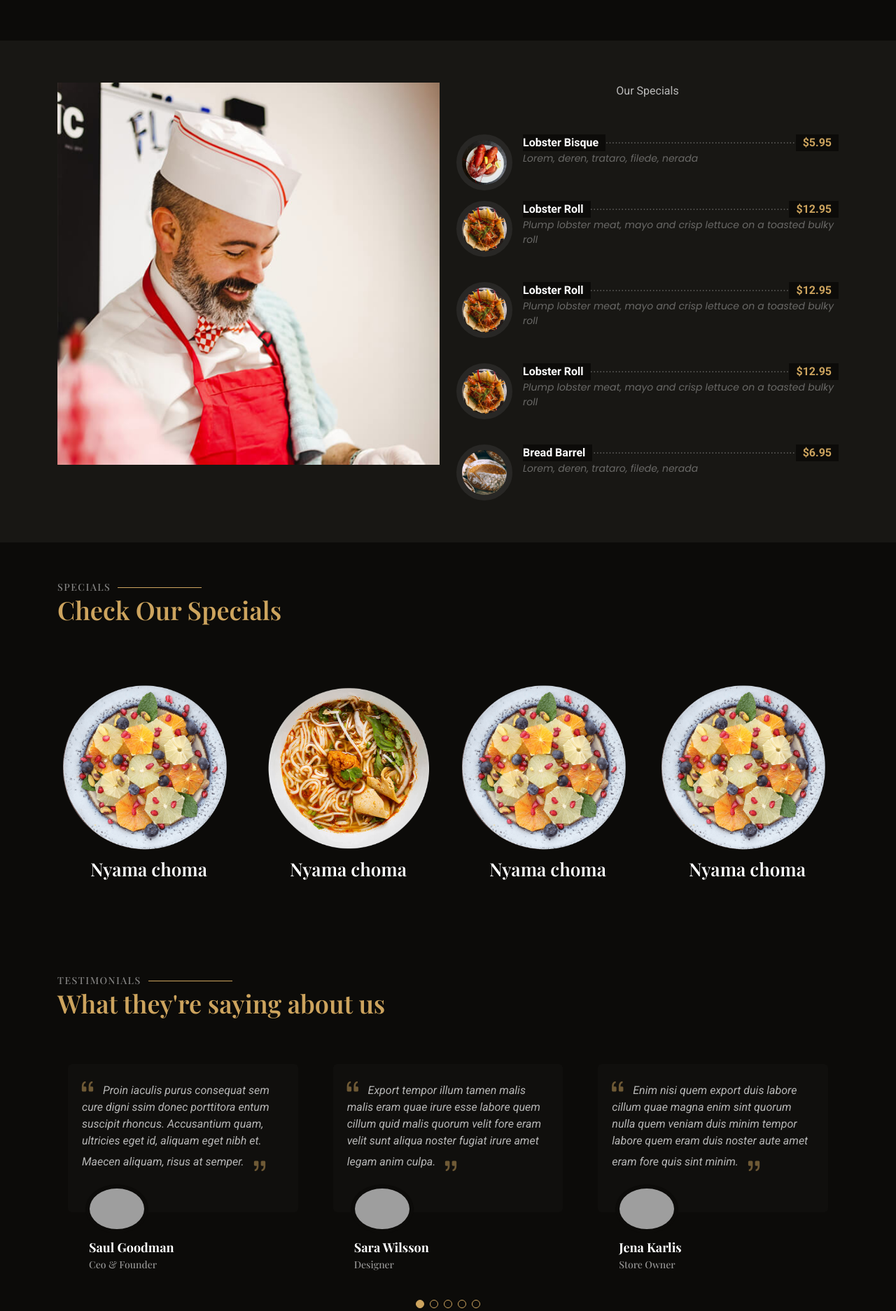
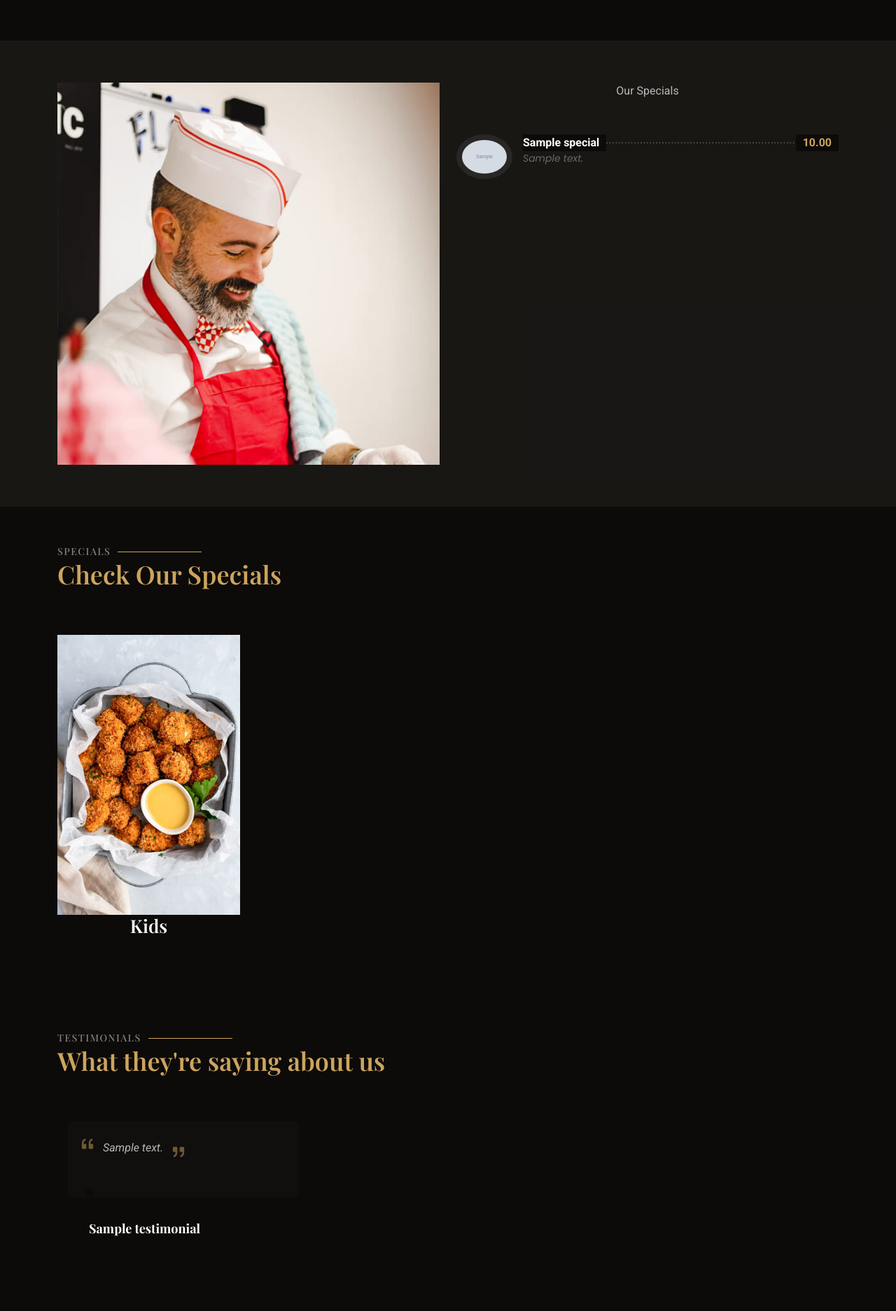
Before and after one commit to mercyogalo/Personal-work, a Django app: page / in a window 1280 px wide. Shown: the part 1342-3215 px from the top of the page at 70% size. Run offline with Django 4.2, Linux system fonts and the light colour scheme; data comes from the database, SQL or seed files in the repository; tables that the repository leaves empty hold one stand-in row (values such as "Sample post"); grey boxes marked "Sample" are stand-in pictures; some libraries are stand-ins or nearby versions; some web fonts are replaced; grey boxes are pictures that could not be loaded.

Commit message:
updated the specials section

```diff
--- a/restaurant/restaurantfeature/templates/base.html
+++ b/restaurant/restaurantfeature/templates/base.html
@@ -74,7 +74,7 @@ background-color:#C8B49B;
   position: relative;
 }
 .why-us .card-item-one{
-  background-image: url(https://s3.amazonaws.com/shecodesio-production/uploads/files/000/159/123/original/Screenshot_2025-03-02_235511.png?1740948945);
+  background-image: url(https://s3.amazonaws.com/shecodesio-production/uploads/files/000/159/901/original/Scrumptious_West_African_Treat.jpeg?1741709948);
   padding: 50px 30px;
   transition: all ease-in-out 0.3s;
   height: 100%;
--- a/restaurant/restaurantfeature/templates/index.html
+++ b/restaurant/restaurantfeature/templates/index.html
@@ -137,59 +137,20 @@
       <p class="text-center"> Our Specials</p>
 
 
+      {% for special  in specials %}
+
           <div class=" menu-item ">
-            <img src="{% static 'assets/img/menu/lobster-bisque.jpg' %}" class="menu-img" alt="">
+            <img src="{{special.image.url}}" class="menu-img" alt="">
             <div class="menu-content">
-              <a href="#">Lobster Bisque</a><span>$5.95</span>
+              <a href="#">{{special.name}}</a><span>{{special.price}}</span>
             </div>
             <div class="menu-ingredients">
-              Lorem, deren, trataro, filede, nerada
+              {{special.description}}
             </div>
           </div><!-- Menu Item -->
 
+          {% endfor %}
 
-          <div class="menu-item  ">
-            <img src="{% static 'assets/img/menu/lobster-roll.jpg' %}" class="menu-img" alt="">
-            <div class="menu-content">
-              <a href="#">Lobster Roll</a><span>$12.95</span>
-            </div>
-            <div class="menu-ingredients">
-              Plump lobster meat, mayo and crisp lettuce on a toasted bulky roll
-            </div>
-          </div><!-- Menu Item -->
-
-
-          <div class="menu-item ">
-            <img src="{% static 'assets/img/menu/lobster-roll.jpg' %}" class="menu-img" alt="">
-            <div class="menu-content">
-              <a href="#">Lobster Roll</a><span>$12.95</span>
-            </div>
-            <div class="menu-ingredients">
-              Plump lobster meat, mayo and crisp lettuce on a toasted bulky roll
-            </div>
-          </div><!-- Menu Item -->
-
-
-          <div class="menu-item ">
-            <img src="{% static 'assets/img/menu/lobster-roll.jpg' %}" class="menu-img" alt="">
-            <div class="menu-content">
-              <a href="#">Lobster Roll</a><span>$12.95</span>
-            </div>
-            <div class="menu-ingredients">
-              Plump lobster meat, mayo and crisp lettuce on a toasted bulky roll
-            </div>
-          </div><!-- Menu Item -->
-
-
-          <div class="menu-item ">
-            <img src="{% static 'assets/img/menu/bread-barrel.jpg' %}" class="menu-img" alt="">
-            <div class="menu-content">
-              <a href="#">Bread Barrel</a><span>$6.95</span>
-            </div>
-            <div class="menu-ingredients">
-              Lorem, deren, trataro, filede, nerada
-            </div>
-          </div><!-- Menu Item -->
 
    </div>
 
@@ -230,36 +191,17 @@
               <div class="tab-pane active show" id="specials-tab-1">
                 <div class="row">
 
+              {% for  category_item in  category_items %}
+
                    <div class="col-lg-3 text-center order-1 order-lg-2">
-                    <img src="{% static 'assets/img/specials-2.png' %}" alt="" class="img-fluid">
+                    <img src="{{category_item.image.url}}" alt="" class="img-fluid">
                     <div class=" details order-2 order-lg-1">
-                      <h3>Nyama choma</h3>
+                      <h3>{{category_item.name}}</h3>
                     </div>
                </div>
 
-               <div class="col-lg-3 text-center order-1 order-lg-2">
-                <img src="{% static 'assets/img/specials-3.png' %}" alt="" class="img-fluid">
-                <div class=" details order-2 order-lg-1">
-                  <h3>Nyama choma</h3>
-                </div>
-           </div>
 
-           <div class="col-lg-3 text-center order-1 order-lg-2">
-            <img src="{% static 'assets/img/specials-2.png' %}" alt="" class="img-fluid">
-            <div class=" details order-2 order-lg-1">
-              <h3>Nyama choma</h3>
-            </div>
-       </div>
-
-
-
-           <div class="col-lg-3 text-center order-1 order-lg-2">
-            <img src="{% static 'assets/img/specials-2.png' %}" alt="" class="img-fluid">
-            <div class=" details order-2 order-lg-1">
-              <h3>Nyama choma</h3>
-            </div>
-       </div>
-
+               {% endfor %}
 
 
 
@@ -333,70 +275,26 @@
           </script>
           <div class="swiper-wrapper">
 
-            <div class="swiper-slide">
-              <div class="testimonial-item" "="">
-            <p>
-              <i class=" bi bi-quote quote-icon-left"></i>
-                <span>Proin iaculis purus consequat sem cure digni ssim donec porttitora entum suscipit rhoncus. Accusantium quam, ultricies eget id, aliquam eget nibh et. Maecen aliquam, risus at semper.</span>
-                <i class="bi bi-quote quote-icon-right"></i>
-                </p>
-                <img src="{% static 'assets/img/testimonials/testimonials-1.jpg' %}" class="testimonial-img" alt="">
-                <h3>Saul Goodman</h3>
-                <h4>Ceo &amp; Founder</h4>
-              </div>
-            </div><!-- End testimonial item -->
+
+
+          {% for testimonial  in testimonials  %}
 
             <div class="swiper-slide">
               <div class="testimonial-item">
                 <p>
                   <i class="bi bi-quote quote-icon-left"></i>
-                  <span>Export tempor illum tamen malis malis eram quae irure esse labore quem cillum quid malis quorum velit fore eram velit sunt aliqua noster fugiat irure amet legam anim culpa.</span>
+                  <span>{{testimonial.description}}</span>
                   <i class="bi bi-quote quote-icon-right"></i>
                 </p>
-                <img src="{% static 'assets/img/testimonials/testimonials-2.jpg' %}" class="testimonial-img" alt="">
-                <h3>Sara Wilsson</h3>
-                <h4>Designer</h4>
+                <img src="{{testimonial.image.url}}" class="testimonial-img" alt="">
+                <h3>{{testimonial.name}}</h3>
               </div>
             </div><!-- End testimonial item -->
 
-            <div class="swiper-slide">
-              <div class="testimonial-item">
-                <p>
-                  <i class="bi bi-quote quote-icon-left"></i>
-                  <span>Enim nisi quem export duis labore cillum quae magna enim sint quorum nulla quem veniam duis minim tempor labore quem eram duis noster aute amet eram fore quis sint minim.</span>
-                  <i class="bi bi-quote quote-icon-right"></i>
-                </p>
-                <img src="{% static 'assets/img/testimonials/testimonials-3.jpg' %}" class="testimonial-img" alt="">
-                <h3>Jena Karlis</h3>
-                <h4>Store Owner</h4>
-              </div>
-            </div><!-- End testimonial item -->
 
-            <div class="swiper-slide">
-              <div class="testimonial-item">
-                <p>
-                  <i class="bi bi-quote quote-icon-left"></i>
-                  <span>Fugiat enim eram quae cillum dolore dolor amet nulla culpa multos export minim fugiat dolor enim duis veniam ipsum anim magna sunt elit fore quem dolore labore illum veniam.</span>
-                  <i class="bi bi-quote quote-icon-right"></i>
-                </p>
-                <img src="{% static 'assets/img/testimonials/testimonials-4.jpg' %}" class="testimonial-img" alt="">
-                <h3>Matt Brandon</h3>
-                <h4>Freelancer</h4>
-              </div>
-            </div><!-- End testimonial item -->
+            {% endfor %}
 
-            <div class="swiper-slide">
-              <div class="testimonial-item">
-                <p>
-                  <i class="bi bi-quote quote-icon-left"></i>
-                  <span>Quis quorum aliqua sint quem legam fore sunt eram irure aliqua veniam tempor noster veniam sunt culpa nulla illum cillum fugiat legam esse veniam culpa fore nisi cillum quid.</span>
-                  <i class="bi bi-quote quote-icon-right"></i>
-                </p>
-                <img src="{% static 'assets/img/testimonials/testimonials-5.jpg' %}" class="testimonial-img" alt="">
-                <h3>John Larson</h3>
-                <h4>Entrepreneur</h4>
-              </div>
-            </div><!-- End testimonial item -->
+
 
           </div>
           <div class="swiper-pagination"></div>
--- a/restaurant/restaurantfeature/views.py
+++ b/restaurant/restaurantfeature/views.py
@@ -1,8 +1,18 @@
 from django.shortcuts import render
+from . models import Category, Product, Special, Testimonial
 
 # Create your views here.
 def home(request):
-    return render(request,'index.html')
+    category_items=Category.objects.all()
+    testimonials=Testimonial.objects.all()
+    specials=Special.objects.all()
+    context={
+        "category_items":category_items,
+        "testimonials":testimonials,
+        "specials":specials,
+    }
+
+    return render(request,'index.html', context)
 
 
 def menu(request):
```
